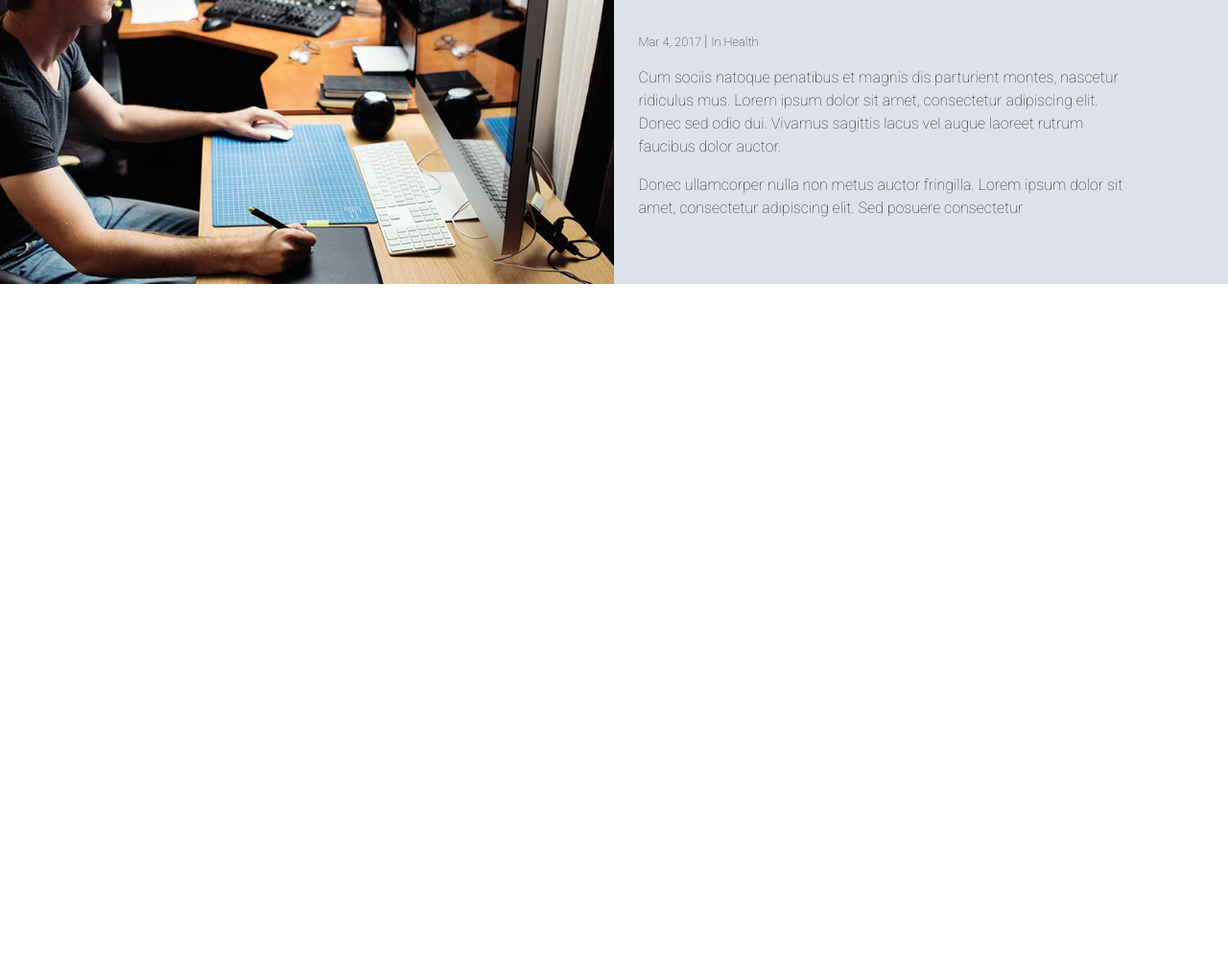
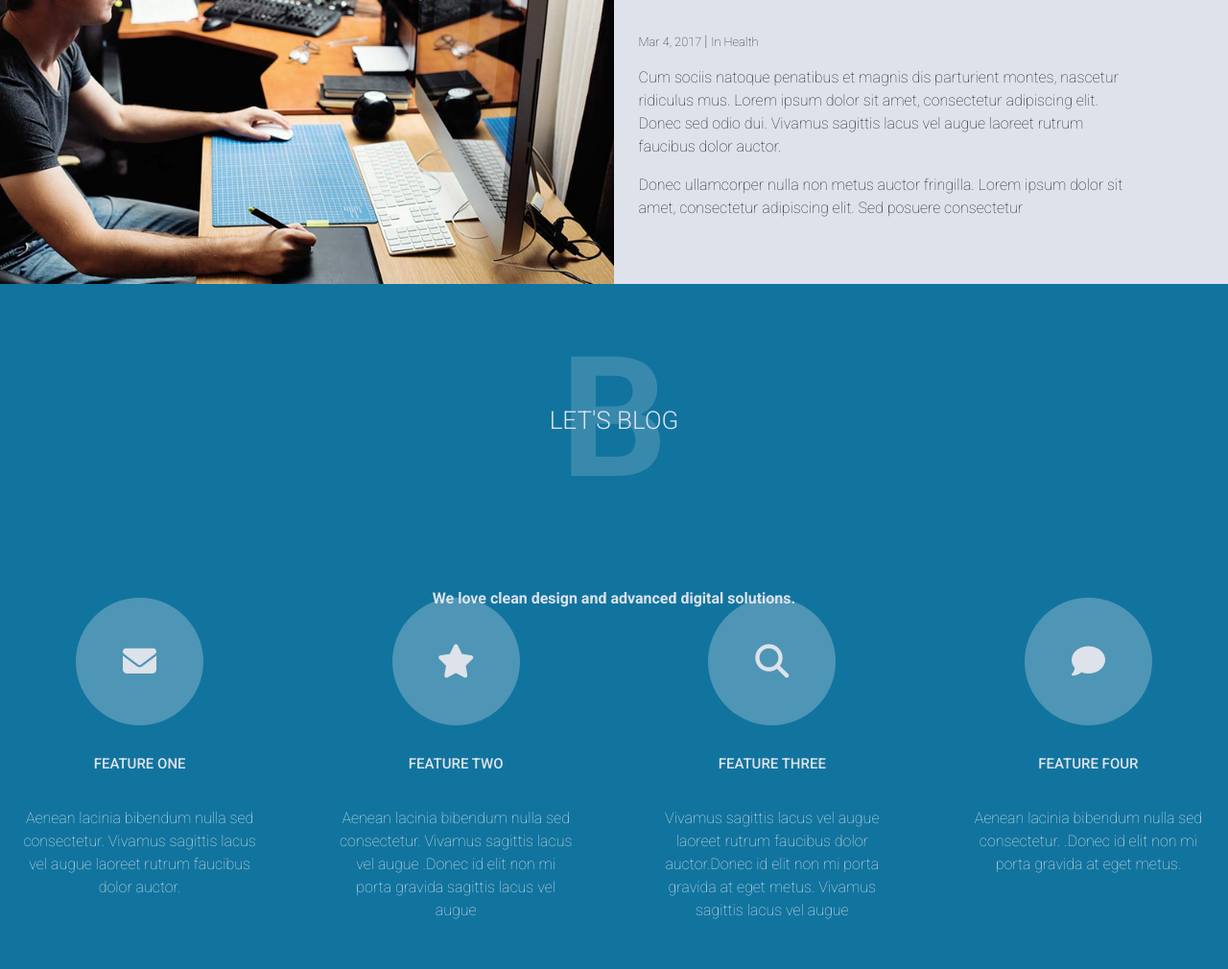
Before and after one commit to rajaaltus/new-theme, a website: page app/index.html in a window 1280 px wide. Shown: the part 1829-2839 px from the top of the page at 96% size. Before the commit the page ends 2129 px from the top, so only its background shows below. Drawn offline with Linux system fonts and the light colour scheme.

Commit message:
HTML part for blog section

```diff
--- a/app/assets/sass/modules/_page-section.css
+++ b/app/assets/sass/modules/_page-section.css
@@ -17,6 +17,8 @@
 
 
 	&__section-title {
+
+
 
 		text-align: center;
 		margin-bottom: -65px;
@@ -78,4 +80,5 @@
 		}
 		p {}
 	}
+
 }
--- a/app/index.html
+++ b/app/index.html
@@ -118,5 +118,40 @@
 
 	</div>
 
+
+	<div class="page-section">
+		<div class="page-section__section-title">
+			<h1>B</h1>
+			<h3>Let's Blog</h3>
+			<h4>We love clean design and advanced digital solutions.<h4>
+		</div>
+	<div class="page-section wrapper">
+
+		<div class="page-section__section-content">
+			<span><i class="fa fa-envelope"></i></span>
+			<h2>feature one</h2>
+			<p>Aenean lacinia bibendum nulla sed consectetur. Vivamus sagittis lacus vel augue laoreet rutrum faucibus dolor auctor.</p>
+		</div>
+
+		<div class="page-section__section-content">
+			<span><i class="fa fa-star"></i></span>
+			<h2>feature Two</h2>
+			<p>Aenean lacinia bibendum nulla sed consectetur. Vivamus sagittis lacus vel augue .Donec id elit non mi porta gravida sagittis lacus vel augue</p>
+		</div>
+
+		<div class="page-section__section-content">
+			<span><i class="fa fa-search"></i></span>
+			<h2>feature Three</h2>
+			<p>Vivamus sagittis lacus vel augue laoreet rutrum faucibus dolor auctor.Donec id elit non mi porta gravida at eget metus.
+			Vivamus sagittis lacus vel augue</p>
+		</div>
+
+		<div class="page-section__section-content">
+			<span><i class="fa fa-comment"></i></span>
+			<h2>feature Four</h2>
+			<p>Aenean lacinia bibendum nulla sed consectetur. .Donec id elit non mi porta gravida at eget metus.</p>
+		</div>
+	</div>
+	</div>
 </body>
 </html>
--- a/app/temp/styles/styles.css
+++ b/app/temp/styles/styles.css
@@ -674,6 +674,7 @@ p {
 	color:#dde2eb;
 	font-weight: 200;
 	width: 100%;
+
 }
 
 .page-section .wrapper {
@@ -693,6 +694,8 @@ p {
 	}
 
 .page-section__section-title {
+
+
 
 		text-align: center;
 		margin-bottom: -65px;
```
